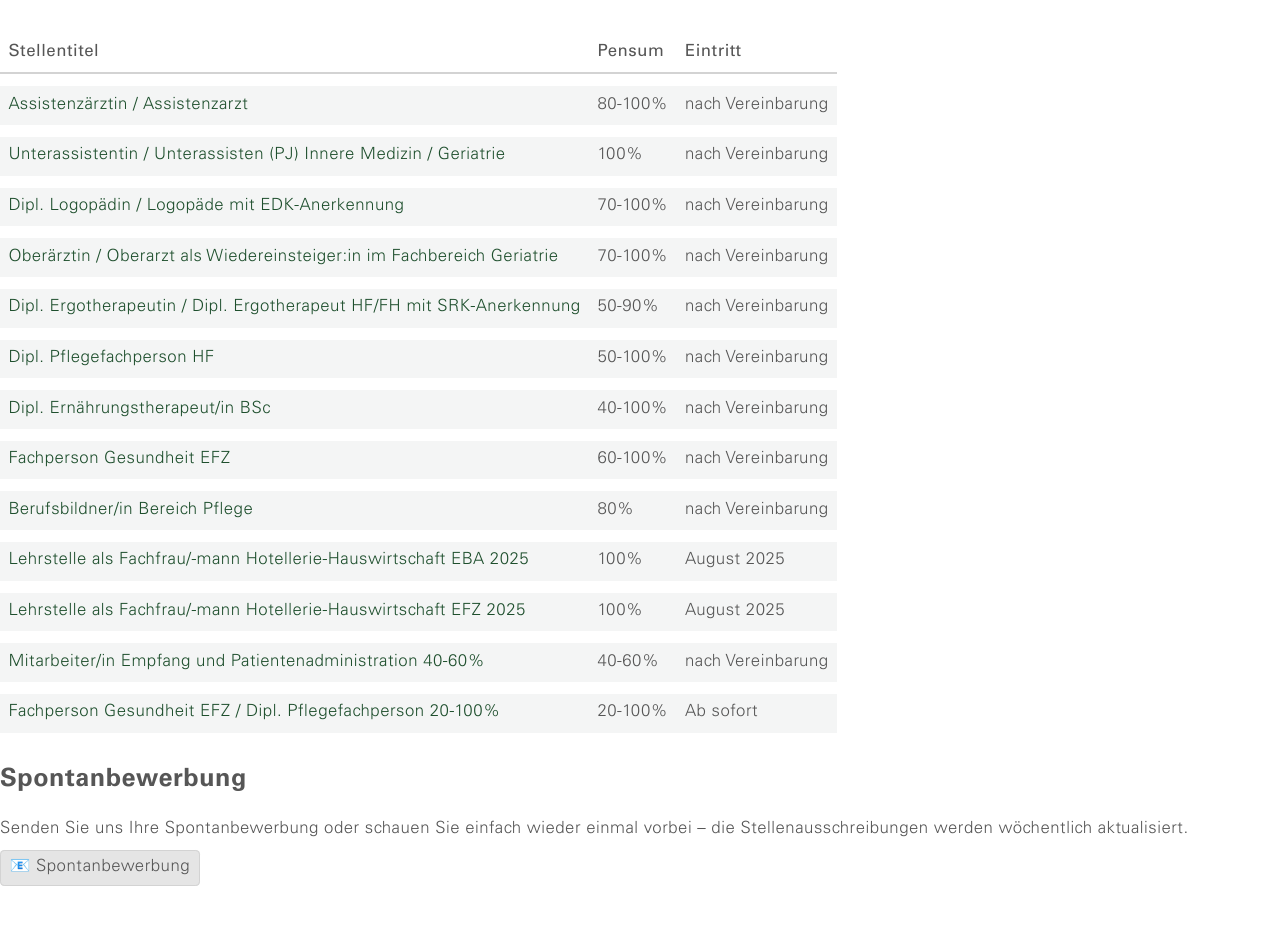
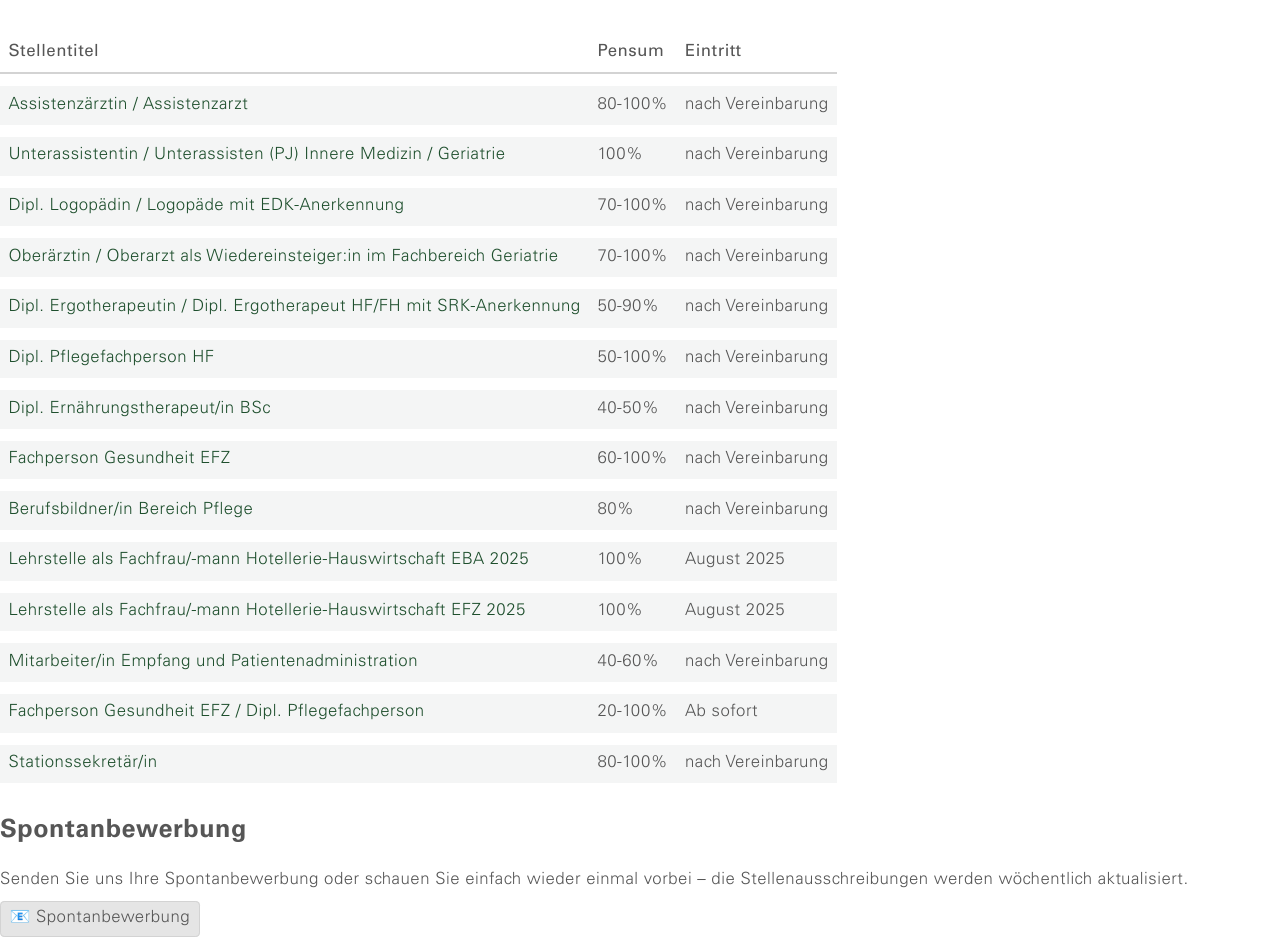
Before and after one commit to svsg-jobs/TopJobPosting, a plain HTML site: page docs/iframeGKSG.html in a window 1280 px wide. Before the commit the page ends 886 px from the top, so only its background shows below. Drawn offline with Linux system fonts and the light colour scheme; files whose address does not match are found by name.

Commit message:
Update iframeGKSG.html

```diff
--- a/docs/iframeGKSG.html
+++ b/docs/iframeGKSG.html
@@ -14,14 +14,14 @@
          <tr><td><a href="https://www.ostjob.ch/job/20250106_1011/968651" target="_blank">Oberärztin / Oberarzt als Wiedereinsteiger:in im Fachbereich Geriatrie</a></td><td>70-100%</td><td>nach Vereinbarung</td></tr>
          <tr><td><a href="https://www.ostjob.ch/job/20250106_1027/968665" target="_blank">Dipl. Ergotherapeutin / Dipl. Ergotherapeut HF/FH mit SRK-Anerkennung</a></td><td>50-90%</td><td>nach Vereinbarung</td></tr>
          <tr><td><a href="https://www.ostjob.ch/job/20250106_1039/968667" target="_blank">Dipl. Pflegefachperson HF</a></td><td>50-100%</td><td>nach Vereinbarung</td></tr>
-         <tr><td><a href="https://www.ostjob.ch/job/20250106_1043/968668" target="_blank">Dipl. Ernährungstherapeut/in BSc</a></td><td>40-100%</td><td>nach Vereinbarung</td></tr>
+         <tr><td><a href="https://www.ostjob.ch/job/20250106_1043/968668" target="_blank">Dipl. Ernährungstherapeut/in BSc</a></td><td>40-50%</td><td>nach Vereinbarung</td></tr>
          <tr><td><a href="https://www.ostjob.ch/job/22012025_1619/972243" target="_blank">Fachperson Gesundheit EFZ</a></td><td>60-100%</td><td>nach Vereinbarung</td></tr>
          <tr><td><a href="https://www.ostjob.ch/job/20250219_1540/978701" target="_blank">Berufsbildner/in Bereich Pflege</a></td><td>80%</td><td>nach Vereinbarung</td></tr>
          <tr><td><a href="https://www.ostjob.ch/job/20250219_1450/978686" target="_blank">Lehrstelle als Fachfrau/-mann Hotellerie-Hauswirtschaft EBA 2025</a></td><td>100%</td><td>August 2025</td></tr>
          <tr><td><a href="https://www.ostjob.ch/job/20250219_1321/978668" target="_blank">Lehrstelle als Fachfrau/-mann Hotellerie-Hauswirtschaft EFZ 2025</a></td><td>100%</td><td>August 2025</td></tr>
-		 <tr><td><a href="https://www.ostjob.ch/job/20250228_1154/980906" target="_blank">Mitarbeiter/in Empfang und Patientenadministration 40-60%</a></td><td>40-60%</td><td>nach Vereinbarung</td></tr>
-		 <tr><td><a href="https://www.ostjob.ch/job/20250228_1119/980894" target="_blank">Fachperson Gesundheit EFZ / Dipl. Pflegefachperson 20-100%</a></td><td>20-100%</td><td>Ab sofort</td></tr>
-
+	 <tr><td><a href="https://www.ostjob.ch/job/20250228_1154/980906" target="_blank">Mitarbeiter/in Empfang und Patientenadministration</a></td><td>40-60%</td><td>nach Vereinbarung</td></tr>
+	 <tr><td><a href="https://www.ostjob.ch/job/20250228_1119/980894" target="_blank">Fachperson Gesundheit EFZ / Dipl. Pflegefachperson</a></td><td>20-100%</td><td>Ab sofort</td></tr>
+	 <tr><td><a href="https://www.ostjob.ch/job/20250310_1711/983460" target="_blank">Stationssekretär/in</a></td><td>80-100%</td><td>nach Vereinbarung</td></tr>
 
        </tbody>
      </table>
```
